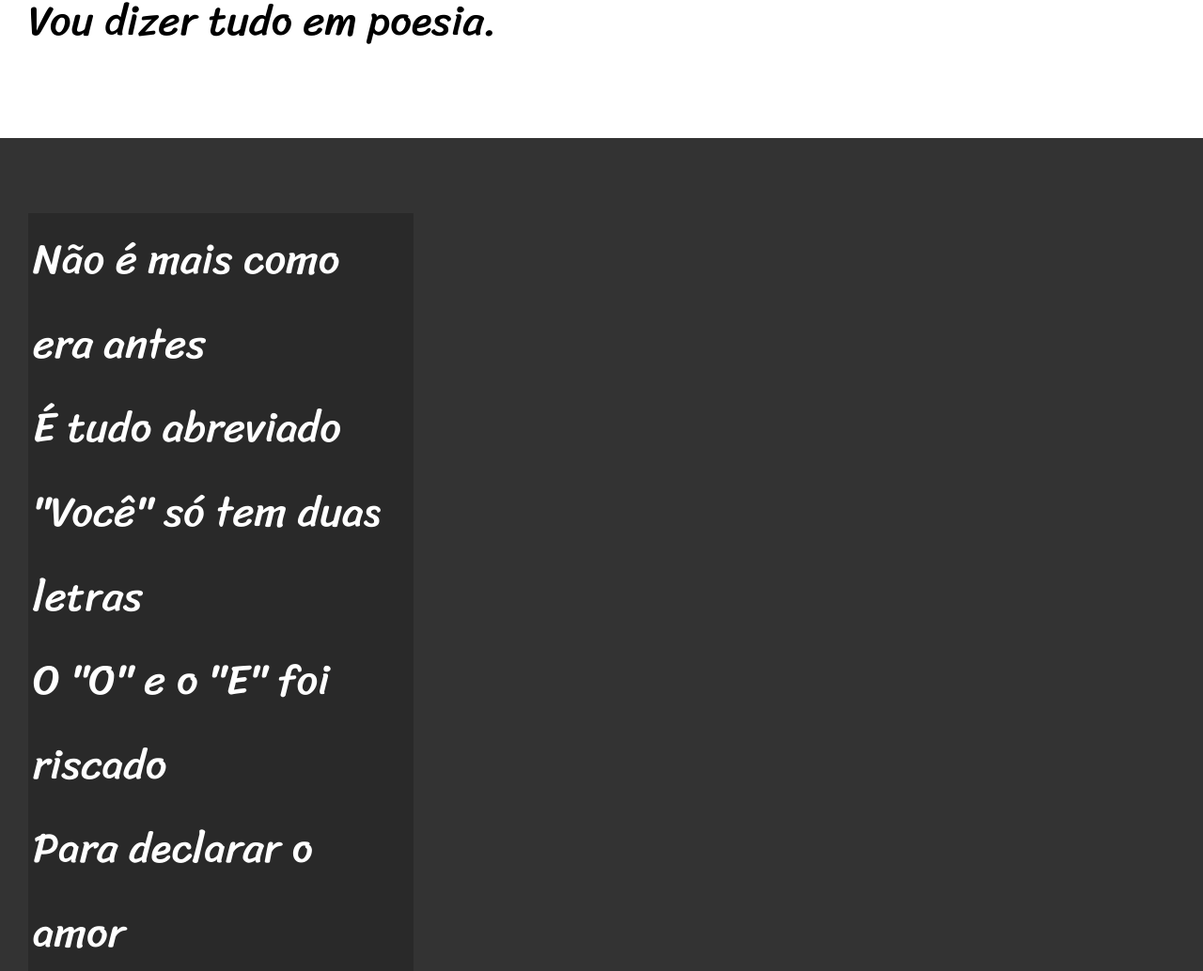
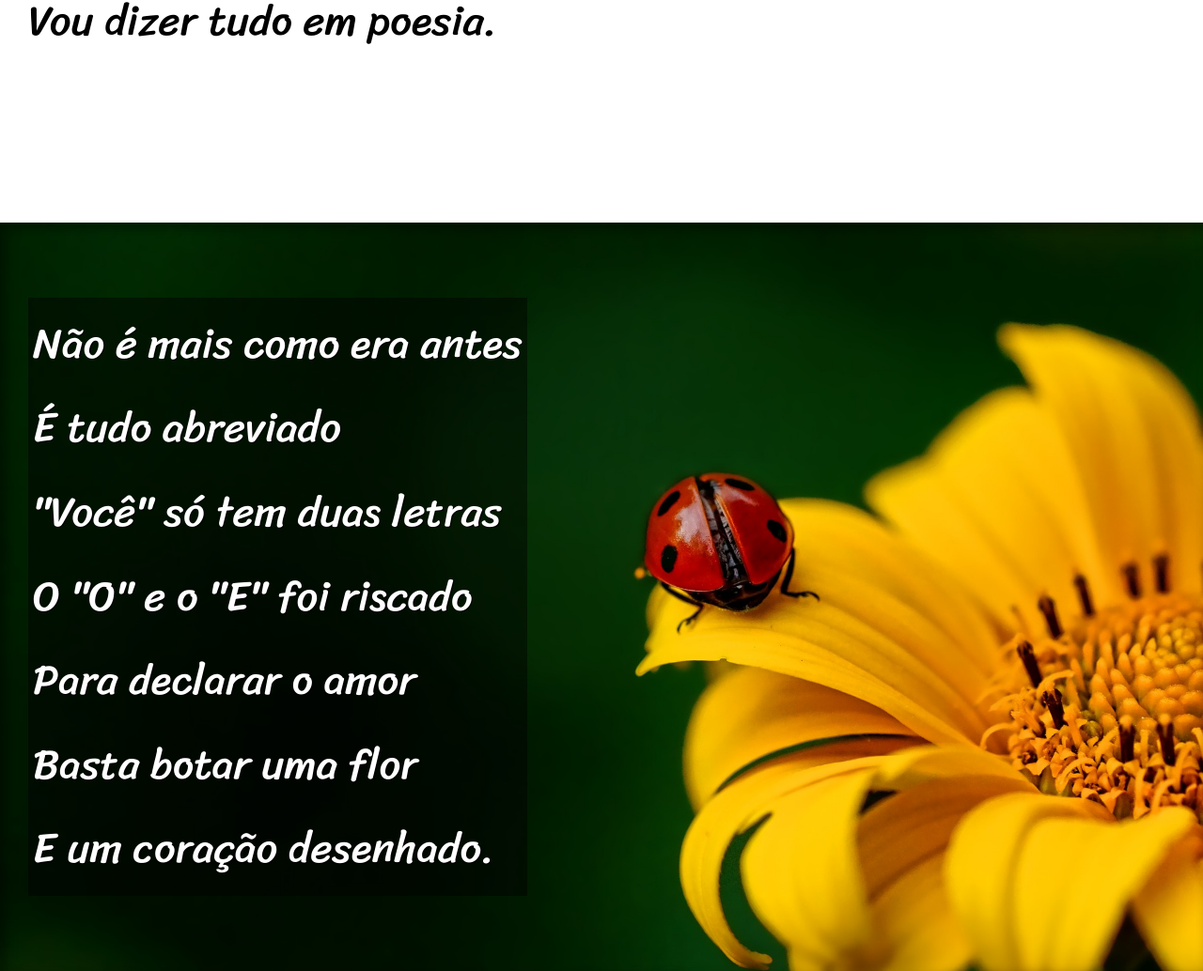
Before and after one commit to victor7z/html-css, a plain HTML site: page desafios/d012/index.html in a window 1280 px wide. Shown: the part 900-1934 px from the top of the page at 94% size. Drawn offline with Linux system fonts and the light colour scheme.

Commit message:
finalização do projeto

```diff
--- a/desafios/d012/style.css
+++ b/desafios/d012/estilo/style.css
@@ -21,6 +21,7 @@ html, body {
     font-family: var(--fonte1);
     min-height: 100vh;
     background-color: darkgray;
+
 }
 header {
     background-color: black;
@@ -54,6 +55,9 @@ section {
     padding-left: 30px;
     font-family: var(--fonte3);
 }
+section > p {
+    padding-bottom: 2em;
+}
 
 section.normal {
     background-color: white;
@@ -64,12 +68,27 @@ section.imagem {
 
     background-color: rgb(51, 51, 51);
     color: white;
+    box-shadow: inset 6px 6px 13px 0px  rgba(0, 0, 0, 0.425);
+    background-size: cover;
+    background-attachment: fixed;
 }
 section.imagem > p {
     display: inline-block;
     padding: 5px;
-    width: 400px;
-    background-color: rgba(0, 0, 0, 0.205);
+    background-color: rgba(0, 0, 0, 0.459);
+    text-shadow: 1px 1px 0px rgb(0, 0, 0);
+}
+section#img01 {
+    background-image: url("../imagens/background001.jpg");
+    background-position: right center;
+
+
+}
+section#img02 {
+    background-image: url("../imagens/background002.jpg");
+    background-position: right center;
+
+
 }
 
 footer {
--- a/desafios/d012/index.html
+++ b/desafios/d012/index.html
@@ -4,7 +4,7 @@
     <meta charset="UTF-8">
     <meta name="viewport" content="width=device-width, initial-scale=1.0">
     <title>Cordel Moderno</title>
-    <link rel="stylesheet" href="style.css">
+    <link rel="stylesheet" href="estilo/style.css">
 </head>
 <body>
     <header>
@@ -25,7 +25,7 @@
         </p>
     </section>
 
-    <section class="imagem">
+    <section class="imagem" id="img01">
         <p>
             Não é mais como era antes <br>
             É tudo abreviado <br>
@@ -61,7 +61,7 @@
 
     </section>
 
-    <section class="imagem">
+    <section class="imagem" id="img02">
         <p>
             Tenho saudade das cartas <br>
             Escritas com a própria mão <br>
```
